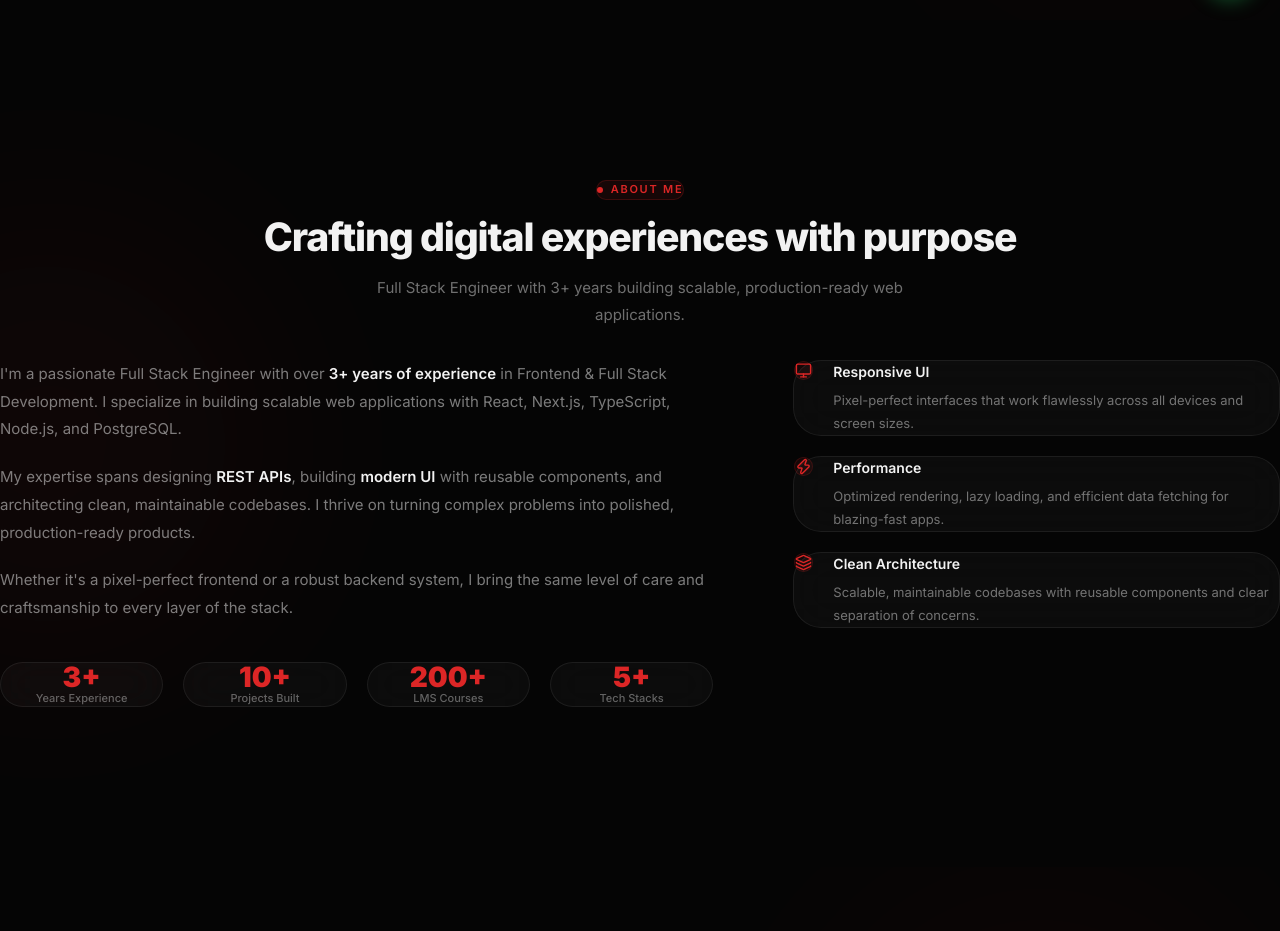
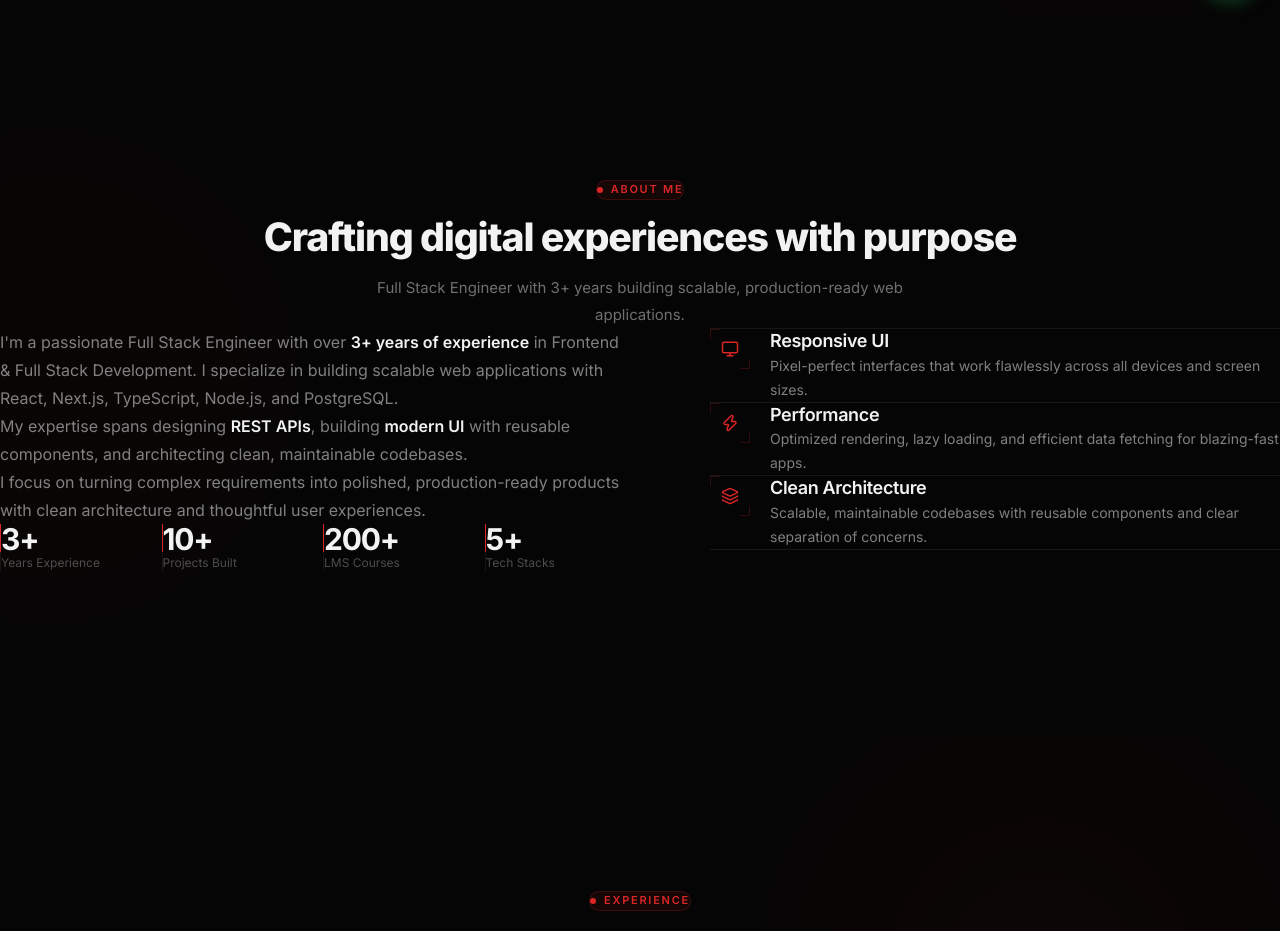
Before and after one commit to Shubham-Raj-Keshri/Portfolio, a Next.js app: page / in a window 1280 px wide. Shown: the part 780-1711 px from the top of the page. Built offline with nearby package versions, Linux system fonts and the light colour scheme.

Commit message:
Update About.tsx

```diff
--- a/src/components/About.tsx
+++ b/src/components/About.tsx
@@ -6,112 +6,426 @@ import SectionHeader from "./SectionHeader";
 import { aboutCards } from "@/lib/data";
 
 const iconMap: Record<string, React.ReactNode> = {
-  monitor: <Monitor size={17} />,
-  zap:     <Zap     size={17} />,
-  layers:  <Layers  size={17} />,
+  monitor: <Monitor className="h-[18px] w-[18px] shrink-0" />,
+  zap: <Zap className="h-[18px] w-[18px] shrink-0" />,
+  layers: <Layers className="h-[18px] w-[18px] shrink-0" />,
 };
 
 const stats = [
-  { value: "3+",   label: "Years Experience" },
-  { value: "10+",  label: "Projects Built"   },
-  { value: "200+", label: "LMS Courses"      },
-  { value: "5+",   label: "Tech Stacks"      },
+  { value: "3+", label: "Years Experience" },
+  { value: "10+", label: "Projects Built" },
+  { value: "200+", label: "LMS Courses" },
+  { value: "5+", label: "Tech Stacks" },
 ];
 
 const ease = [0.22, 1, 0.36, 1] as const;
 
 export default function About() {
   return (
-    <section id="about" className="section-py bg-[#050505] relative overflow-hidden">
-      <div className="orb w-[480px] h-[480px] bg-[#DC2626] opacity-[0.038] top-1/2 -translate-y-1/2 -left-48" />
+    <section
+      id="about"
+      className="
+        section-py
+        relative
+        overflow-hidden
+        bg-[var(--bg)]
+        transition-colors
+        duration-300
+      "
+    >
+      {/* =====================================================
+          BACKGROUND ACCENT
+      ====================================================== */}
 
-      <div className="section-shell relative">
+      <div
+        className="
+          orb
+          pointer-events-none
+          absolute
+          -left-48
+          top-1/2
+          h-[480px]
+          w-[480px]
+          -translate-y-1/2
+          bg-[#DC2626]
+          opacity-[0.02]
+        "
+        aria-hidden="true"
+      />
+
+      {/* =====================================================
+          CONTAINER
+      ====================================================== */}
+
+      <div className="site-container relative">
+        {/* ===================================================
+            SECTION HEADER
+        ==================================================== */}
+
         <SectionHeader
           label="About Me"
           title="Crafting digital experiences with purpose"
           subtitle="Full Stack Engineer with 3+ years building scalable, production-ready web applications."
         />
 
-        <div className="grid grid-cols-12 items-start gap-12 lg:gap-16 xl:gap-20">
+        {/* ===================================================
+            MAIN CONTENT
+        ==================================================== */}
 
-          {/* ── Left: Text + Stats ── */}
+        <div
+          className="
+            grid
+            items-start
+            gap-12
+            lg:grid-cols-[1.05fr_0.95fr]
+            lg:gap-16
+            xl:gap-20
+          "
+        >
+          {/* =================================================
+              LEFT — ABOUT TEXT + STATS
+          ================================================== */}
+
           <motion.div
-            initial={{ opacity: 0, x: -20 }}
-            whileInView={{ opacity: 1, x: 0 }}
-            viewport={{ once: true, margin: "-60px" }}
-            transition={{ duration: 0.6, ease }}
-            className="flex flex-col gap-10 col-span-12 lg:col-span-7"
+            initial={{
+              opacity: 0,
+              x: -16,
+            }}
+            whileInView={{
+              opacity: 1,
+              x: 0,
+            }}
+            viewport={{
+              once: true,
+              margin: "-40px",
+            }}
+            transition={{
+              duration: 0.6,
+              ease,
+            }}
+            className="min-w-0"
           >
-            <div className="flex flex-col gap-5">
-              <p className="text-[15px] text-[rgba(242,242,242,0.5)] leading-[1.85]">
+            {/* ===============================================
+                ABOUT TEXT
+            ================================================ */}
+
+            <div
+              className="
+                max-w-2xl
+                space-y-4
+                sm:space-y-5
+              "
+            >
+              <p
+                className="
+                  text-sm
+                  leading-[1.8]
+                  text-[var(--text-mid)]
+                  sm:text-[15px]
+                  sm:leading-7
+                  md:text-base
+                "
+              >
                 I&apos;m a passionate Full Stack Engineer with over{" "}
-                <span className="text-[#f2f2f2] font-semibold">3+ years of experience</span>{" "}
-                in Frontend &amp; Full Stack Development. I specialize in building scalable web
-                applications with React, Next.js, TypeScript, Node.js, and PostgreSQL.
+                <span className="font-semibold text-[var(--text-hi)]">
+                  3+ years of experience
+                </span>{" "}
+                in Frontend &amp; Full Stack Development. I specialize in
+                building scalable web applications with React, Next.js,
+                TypeScript, Node.js, and PostgreSQL.
               </p>
-              <p className="text-[15px] text-[rgba(242,242,242,0.5)] leading-[1.85]">
+
+              <p
+                className="
+                  text-sm
+                  leading-[1.8]
+                  text-[var(--text-mid)]
+                  sm:text-[15px]
+                  sm:leading-7
+                  md:text-base
+                "
+              >
                 My expertise spans designing{" "}
-                <span className="text-[#f2f2f2] font-semibold">REST APIs</span>, building{" "}
-                <span className="text-[#f2f2f2] font-semibold">modern UI</span> with reusable
-                components, and architecting clean, maintainable codebases. I thrive on turning
-                complex problems into polished, production-ready products.
+                <span className="font-semibold text-[var(--text-hi)]">
+                  REST APIs
+                </span>
+                , building{" "}
+                <span className="font-semibold text-[var(--text-hi)]">
+                  modern UI
+                </span>{" "}
+                with reusable components, and architecting clean, maintainable
+                codebases.
               </p>
-              <p className="text-[15px] text-[rgba(242,242,242,0.5)] leading-[1.85]">
-                Whether it&apos;s a pixel-perfect frontend or a robust backend system, I bring the
-                same level of care and craftsmanship to every layer of the stack.
+
+              <p
+                className="
+                  text-sm
+                  leading-[1.8]
+                  text-[var(--text-mid)]
+                  sm:text-[15px]
+                  sm:leading-7
+                  md:text-base
+                "
+              >
+                I focus on turning complex requirements into polished,
+                production-ready products with clean architecture and thoughtful
+                user experiences.
               </p>
             </div>
 
-            {/* Stats */}
-            <div className="grid grid-cols-2 gap-5 sm:grid-cols-4 xl:grid-cols-4">
-              {stats.map((stat, i) => (
+            {/* =================================================
+                STATS
+            ================================================== */}
+
+            <div
+              className="
+                mt-9
+                grid
+                grid-cols-2
+                gap-x-5
+                gap-y-7
+                sm:mt-10
+                sm:grid-cols-4
+                sm:gap-x-4
+                sm:gap-y-0
+              "
+            >
+              {stats.map((stat, index) => (
                 <motion.div
                   key={stat.label}
-                  initial={{ opacity: 0, y: 12 }}
-                  whileInView={{ opacity: 1, y: 0 }}
-                  viewport={{ once: true }}
-                  transition={{ duration: 0.5, delay: i * 0.07, ease }}
-                  whileHover={{ y: -3, borderColor: "rgba(220,38,38,0.28)" }}
-                  className="glass rounded-[1.75rem] border border-white/[0.07] p-8 text-center transition-all duration-300"
+                  initial={{
+                    opacity: 0,
+                    y: 10,
+                  }}
+                  whileInView={{
+                    opacity: 1,
+                    y: 0,
+                  }}
+                  viewport={{
+                    once: true,
+                  }}
+                  transition={{
+                    duration: 0.45,
+                    delay: index * 0.06,
+                    ease,
+                  }}
+                  className="
+                    relative
+                    min-w-0
+                    border-l
+                    border-[var(--border)]
+                    pl-4
+                  "
                 >
-                  <p className="text-[1.75rem] font-black text-[#DC2626] leading-none">{stat.value}</p>
-                  <p className="text-[11px] text-[rgba(242,242,242,0.38)] mt-2 font-medium leading-snug">{stat.label}</p>
+                  {/* Red accent line */}
+
+                  <span
+                    className="
+                      absolute
+                      -left-px
+                      top-0
+                      h-7
+                      w-px
+                      bg-[var(--red)]
+                    "
+                  />
+
+                  {/* Value */}
+
+                  <p
+                    className="
+                      text-2xl
+                      font-bold
+                      leading-none
+                      tracking-[-0.04em]
+                      text-[var(--text-hi)]
+                      md:text-3xl
+                    "
+                  >
+                    {stat.value}
+                  </p>
+
+                  {/* Label */}
+
+                  <p
+                    className="
+                      mt-2
+                      max-w-[100px]
+                      text-[11px]
+                      leading-[1.45]
+                      text-[var(--text-lo)]
+                      sm:text-xs
+                    "
+                  >
+                    {stat.label}
+                  </p>
                 </motion.div>
               ))}
             </div>
           </motion.div>
 
-          {/* ── Right: Feature Cards ── */}
+          {/* =================================================
+              RIGHT — FEATURE LIST
+          ================================================== */}
+
           <motion.div
-            initial={{ opacity: 0, x: 20 }}
-            whileInView={{ opacity: 1, x: 0 }}
-            viewport={{ once: true, margin: "-60px" }}
-            transition={{ duration: 0.6, ease }}
-            className="flex flex-col gap-5 col-span-12 lg:col-span-5"
+            initial={{
+              opacity: 0,
+              x: 16,
+            }}
+            whileInView={{
+              opacity: 1,
+              x: 0,
+            }}
+            viewport={{
+              once: true,
+              margin: "-40px",
+            }}
+            transition={{
+              duration: 0.6,
+              ease,
+            }}
+            className="
+              min-w-0
+              border-y
+              border-[var(--border)]
+            "
           >
-            {aboutCards.map((card, i) => (
+            {aboutCards.map((card, index) => (
               <motion.div
                 key={card.title}
-                initial={{ opacity: 0, y: 14 }}
-                whileInView={{ opacity: 1, y: 0 }}
-                viewport={{ once: true }}
-                transition={{ duration: 0.5, delay: i * 0.1, ease }}
-                whileHover={{ y: -3, borderColor: "rgba(220,38,38,0.2)" }}
-                className="glass rounded-[1.75rem] border border-white/[0.07] p-8 transition-all duration-300 group"
+                initial={{
+                  opacity: 0,
+                  y: 12,
+                }}
+                whileInView={{
+                  opacity: 1,
+                  y: 0,
+                }}
+                viewport={{
+                  once: true,
+                }}
+                transition={{
+                  duration: 0.45,
+                  delay: index * 0.08,
+                  ease,
+                }}
+                className={`
+                  group
+                  relative
+                  flex
+                  items-start
+                  gap-4
+                  py-5
+                  transition-all
+                  duration-300
+                  sm:gap-5
+                  sm:py-6
+                  lg:py-7
+
+                  ${
+                    index !== aboutCards.length - 1
+                      ? "border-b border-[var(--border)]"
+                      : ""
+                  }
+                `}
               >
-                <div className="flex items-start gap-5">
-                  <div className="p-3 rounded-xl bg-[#DC2626]/[0.08] border border-[#DC2626]/[0.16] text-[#DC2626] flex-shrink-0 group-hover:bg-[#DC2626]/[0.12] transition-colors">
+                {/* ===========================================
+                    ICON
+                ============================================ */}
+
+                <div
+                  className="
+                    relative
+                    mt-0.5
+                    flex
+                    h-9
+                    w-9
+                    shrink-0
+                    items-center
+                    justify-center
+                    text-[var(--red)]
+                    sm:h-10
+                    sm:w-10
+                  "
+                >
+                  {/* Minimal corner lines */}
+
+                  <span
+                    className="
+                      absolute
+                      left-0
+                      top-0
+                      h-2.5
+                      w-2.5
+                      border-l
+                      border-t
+                      border-[var(--red-border)]
+                    "
+                  />
+
+                  <span
+                    className="
+                      absolute
+                      bottom-0
+                      right-0
+                      h-2.5
+                      w-2.5
+                      border-b
+                      border-r
+                      border-[var(--red-border)]
+                    "
+                  />
+
+                  <motion.div
+                    whileHover={{
+                      scale: 1.08,
+                    }}
+                    transition={{
+                      duration: 0.2,
+                    }}
+                  >
                     {iconMap[card.icon]}
-                  </div>
-                  <div className="flex flex-col gap-1.5">
-                    <h3 className="text-[14px] font-semibold text-[#f2f2f2]">{card.title}</h3>
-                    <p className="text-[13px] text-[rgba(242,242,242,0.45)] leading-[1.75]">{card.description}</p>
-                  </div>
+                  </motion.div>
+                </div>
+
+                {/* ===========================================
+                    CONTENT
+                ============================================ */}
+
+                <div className="min-w-0 flex-1">
+                  <h3
+                    className="
+                      text-[15px]
+                      font-semibold
+                      leading-snug
+                      tracking-[-0.02em]
+                      text-[var(--text-hi)]
+                      sm:text-base
+                      md:text-lg
+                    "
+                  >
+                    {card.title}
+                  </h3>
+
+                  <p
+                    className="
+                      mt-1.5
+                      max-w-xl
+                      text-[13px]
+                      leading-[1.7]
+                      text-[var(--text-mid)]
+                      sm:mt-2
+                      sm:text-sm
+                      sm:leading-6
+                    "
+                  >
+                    {card.description}
+                  </p>
                 </div>
               </motion.div>
             ))}
           </motion.div>
-
         </div>
       </div>
     </section>
```
